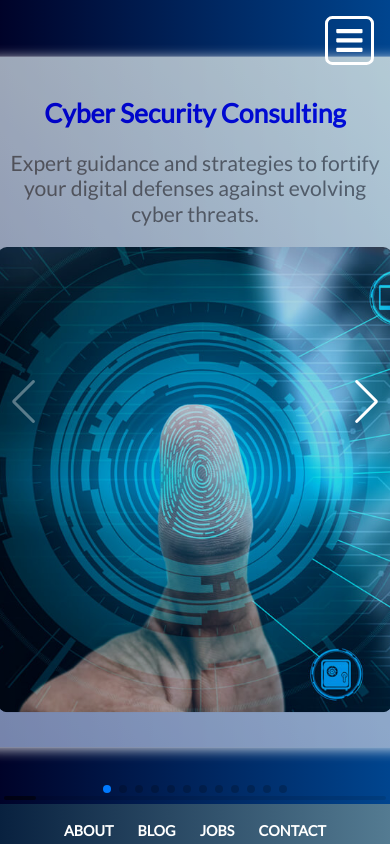
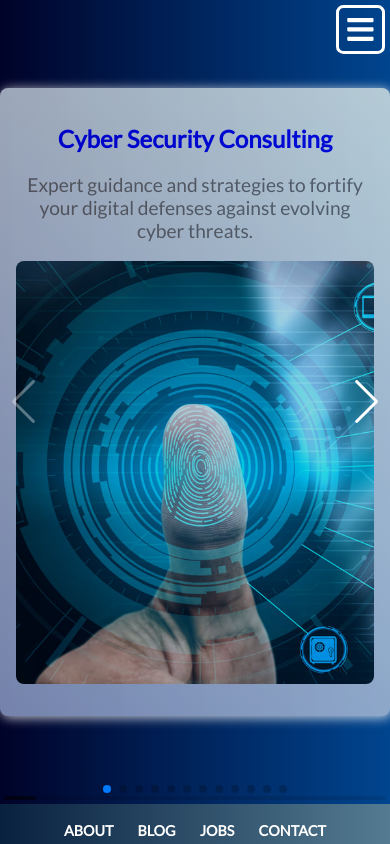
Before and after one commit to fabianblancowuest/smahh-client, a React (Vite) app: page /slider in a window 390 px wide. Shown: the top 844 px of the page. Built offline with nearby package versions, Linux system fonts and the light colour scheme.

Commit message:
NavBar styles modified

```diff
--- a/src/components/Nav/Nav.module.css
+++ b/src/components/Nav/Nav.module.css
@@ -11,7 +11,7 @@
 	display: flex;
 	flex-direction: row;
 	justify-content: space-between;
-	gap: 2rem;
+	/* gap: 2rem; */
 	align-items: center;
 	height: 3.7rem;
 	z-index: 100;
@@ -138,7 +138,7 @@ ul {
 		position: absolute;
 		top: 0;
 		right: 0;
-		margin: 1rem;
+		margin: 0.3rem;
 		cursor: pointer;
 		z-index: 101;
 		color: white;
```
